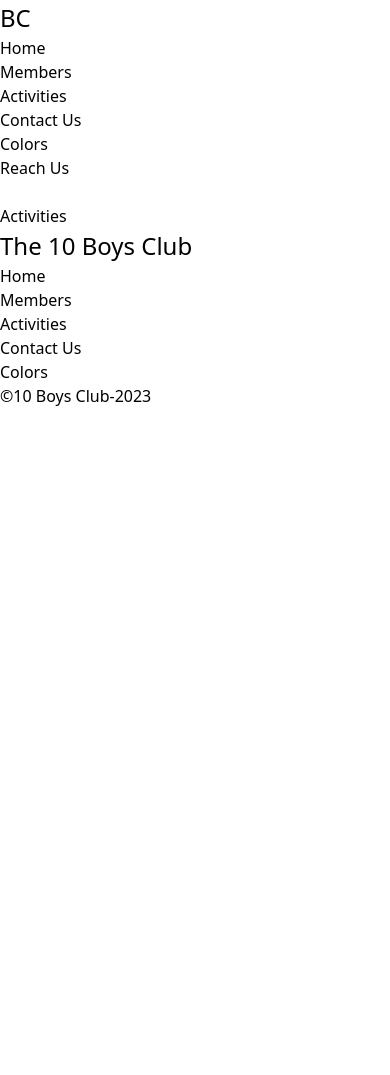
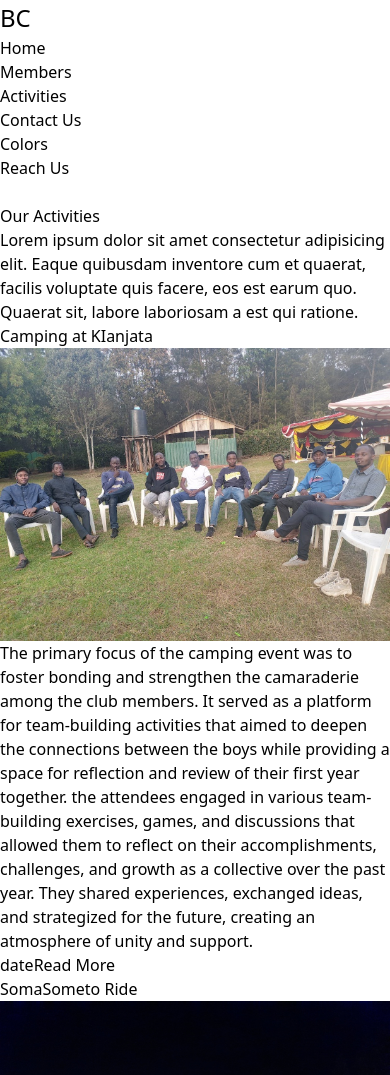
Before and after one commit to meyoh-23/10-BC--v, a React (Vite) app: page /activities in a window 390 px wide. Shown: the top 1075 px of the page. Before the commit the page ends 844 px from the top, so only its background shows below. Built offline with nearby package versions, Linux system fonts and the light colour scheme; a web font is replaced by a local one.

Commit message:
Additional: Activities page     - added the Activities card component     - displayed some Activities     - some info is still pending     - made the page responsive

```diff
--- a/src/assets/constants.js
+++ b/src/assets/constants.js
@@ -7,7 +7,9 @@ import team from "../assets/team-work.jpg";
 import friendship from "../assets/friendship-illustration.jpg";
 import social from "../assets/social -illustration.jpg";
 import adventure from "../assets/adventure illustration.jpg";
-// import {Cog6ToothIcon, ArrowTrendingUpIcon, HandThumbUpIcon} from "@heroicons/react/24/solid";
+import kanjataCamping from "../assets/kianjata-Camping.jpg";
+import SomaSometo from "../assets/Soma-Someto.jpg";
+
 
 export const leaders = [
     {
@@ -191,3 +193,36 @@ export const ourValues = [
         description: "molestiae  Obcaecati consequuntur "
     },
 ]
+
+export const activities = [
+    {
+        title: "Camping at KIanjata",
+        image: kanjataCamping,
+        descritpion: "The primary focus of the camping event was to foster bonding and strengthen the camaraderie among the club members. It served as a platform for team-building activities that aimed to deepen the connections between the boys while providing a space for reflection and review of their first year together.  the attendees engaged in various team-building exercises, games, and discussions that allowed them to reflect on their accomplishments, challenges, and growth as a collective over the past year. They shared experiences, exchanged ideas, and strategized for the future, creating an atmosphere of unity and support.",
+        date: "date"
+    },
+    {
+        title: "SomaSometo Ride",
+        image: SomaSometo,
+        descritpion: " This journey was not just about cycling; it symbolized a collective effort towards making a difference in the lives of deserving students striving for education. The mission was to raise vital funds to support financially challenged students from Dedan Kimathi University in Nyeri Town, Kenya, in meeting their academic fees. The bike ride embarked from the serene grounds of Dedan Kimathi University, traversing through scenic routes to Menu town and back, covering an impressive estimated distance of 300km. Every pedal stroke during this charitable endeavor was a testament to the unwavering commitment to education and the betterment of these students' futures. It showcased the power of unity and compassion as participants, supporters, and donors came together, propelled by the shared belief in the transformative impact of education.",
+        date: "date"
+    },
+    {
+        title: "Hiking at Ngong' Hills",
+        image: "adding",
+        descritpion: "l",
+        date: "date"
+    },
+    {
+        title: "Blood Dvire At Mathari Hospital",
+        image: "adding",
+        descritpion: "l",
+        date: "date"
+    },
+    {
+        title: "Charity Activity At Upendo Home for the Elderly",
+        image: "adding",
+        descritpion: "l",
+        date: "date"
+    },
+];
--- /dev/null
+++ b/src/components/ActivityCard.jsx
@@ -0,0 +1,23 @@
+/* eslint-disable react/prop-types */
+
+const ActivityCard = ({ title, date, descritpion, image }) => {
+  return (
+    <article className="flex flex-col gap-3 shadow-2xl p-2">
+        <h3 className="text-center font-raleway font-bold text-h3 text-primary">{title}</h3>
+        <div className="p-3 flex flex-col  items-center md:flex-row justify-between gap-3 md:items-start">
+            <img src={image} alt={title} className="md:max-w-[450px] h-auto rounded-md drop-shadow-xls"/>
+            <div className="p-2 ">
+                <p className="text-center">
+                    {descritpion}
+                </p>
+            </div>
+        </div>
+        <div className="max-w-sm mx-auto p-2 rounded-md shadow-lg z-10 flex flex-center justify-between items-end gap-4">
+            <button className="text-white font-raleway font-bold text-p text-center  bg-bgButton p-2 rounded-md">{date}</button>
+            <button className="p-2 bg-bgButtonSecondary text-white rounded-md text-p text-center font-raleway font-bold">Read More</button>
+        </div>
+    </article>
+  )
+}
+
+export default ActivityCard;
--- a/src/pages/Activities.jsx
+++ b/src/pages/Activities.jsx
@@ -1,8 +1,25 @@
+import { activities } from "../assets/constants";
+import ActivityCard from "../components/ActivityCard";
 
 
 const Activities = () => {
   return (
-    <div>Activities</div>
+    <section className="mt-28 flex flex-col items-center gap-4 w-5/6 mx-auto mb-5">
+      <h2 className="pt-10 text-center text-h2 font-raleway font-bold">Our Activities</h2>
+      <p className="text-p text-center font-Oswald font-medium max-w-md">
+        Lorem ipsum dolor sit amet consectetur adipisicing elit. Eaque quibusdam inventore cum et quaerat, facilis voluptate quis facere, eos est earum quo. Quaerat sit, labore laboriosam a est qui ratione.
+      </p>
+      <div className="flex flex-col items-start gap-6">
+        {
+          activities.map((activity) => (
+            <ActivityCard
+            key={activity.title}
+            {...activity}
+            />
+          ))
+        }
+      </div>
+    </section>
   )
 }
 
```
Also changed, not shown: src/assets/Soma-Someto.jpg (added), src/assets/kianjata-Camping.jpg (added).
